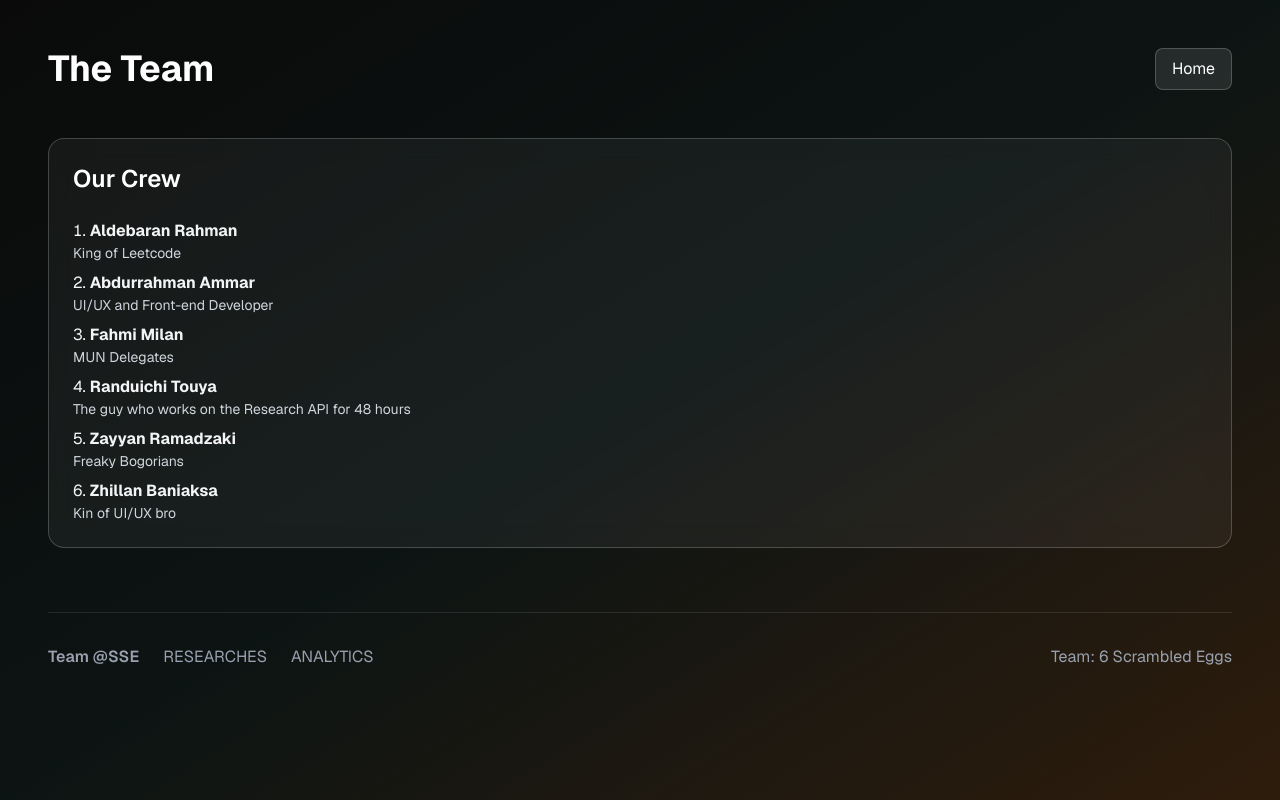
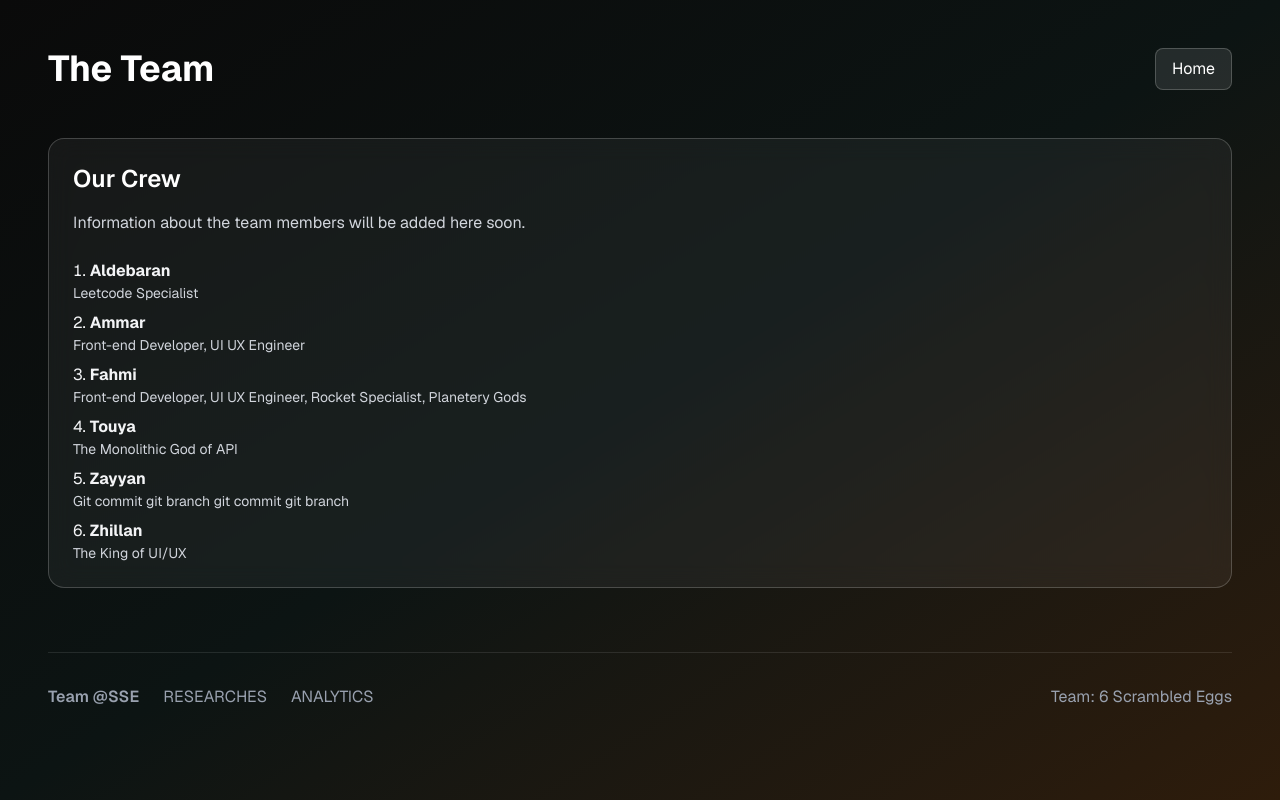
Before and after one commit to zh4ck/hackathon, a Next.js app: page /AboutUs in a window 1280 px wide. Built offline with nearby package versions, Linux system fonts and the light colour scheme.

Commit message:
vercel fix

```diff
--- a/app/AboutUs/page.tsx
+++ b/app/AboutUs/page.tsx
@@ -1,4 +1,6 @@
 "use client";
+
+import Link from "next/link";
 
 export default function AboutUs() {
   return (
@@ -6,36 +8,40 @@ export default function AboutUs() {
       <div className="max-w-7xl mx-auto">
         <header className="mb-12 flex items-center justify-between">
           <h1 className="text-4xl font-bold">The Team</h1>
-          <a href="/" className="px-4 py-2 rounded-lg bg-white/10 border border-white/20 hover:bg-white/15 transition-colors">Home</a>
+          <Link href="/" className="px-4 py-2 rounded-lg bg-white/10 border border-white/20 hover:bg-white/15 transition-colors">Home</Link>
         </header>
 
         <main>
           <div className="bg-white/5 border border-white/20 rounded-2xl p-6 backdrop-blur-md">
             <h2 className="text-2xl font-semibold mb-4">Our Crew</h2>
+            <p className="text-gray-300">
+              Information about the team members will be added here soon.
+            </p>
+
             <ol className="mt-6 list-decimal list-inside space-y-2 text-gray-100">
               <li>
-                <strong>Aldebaran Rahman</strong>
-                <div className="text-sm text-gray-300">King of Leetcode</div>
+                <strong>Aldebaran</strong>
+                <div className="text-sm text-gray-300">Leetcode Specialist</div>
               </li>
               <li>
-                <strong>Abdurrahman Ammar</strong>
-                <div className="text-sm text-gray-300">UI/UX and Front-end Developer</div>
+                <strong>Ammar</strong>
+                <div className="text-sm text-gray-300">Front-end Developer, UI UX Engineer</div>
               </li>
               <li>
-                <strong>Fahmi Milan</strong>
-                <div className="text-sm text-gray-300">MUN Delegates</div>
+                <strong>Fahmi</strong>
+                <div className="text-sm text-gray-300">Front-end Developer, UI UX Engineer, Rocket Specialist, Planetery Gods</div>
               </li>
               <li>
-                <strong>Randuichi Touya</strong>
-                <div className="text-sm text-gray-300">The guy who works on the Research API for 48 hours</div>
+                <strong>Touya</strong>
+                <div className="text-sm text-gray-300">The Monolithic God of API</div>
               </li>
               <li>
-                <strong>Zayyan Ramadzaki</strong>
-                <div className="text-sm text-gray-300">Freaky Bogorians</div>
+                <strong>Zayyan</strong>
+                <div className="text-sm text-gray-300">Git commit git branch git commit git branch</div>
               </li>
               <li>
-                <strong>Zhillan Baniaksa</strong>
-                <div className="text-sm text-gray-300">Kin of UI/UX bro</div>
+                <strong>Zhillan</strong>
+                <div className="text-sm text-gray-300">The King of UI/UX</div>
               </li>
             </ol>
 
--- a/app/ResearchHub/page.tsx
+++ b/app/ResearchHub/page.tsx
@@ -21,12 +21,14 @@ const SearchIcon = () => (
   </svg>
 );
 
+type SourceItem = string | { [key: string]: unknown } | null | undefined;
+
 // Main App Component
 export default function App() {
   const [query, setQuery] = useState("");
   const [loading, setLoading] = useState(false);
   const [answer, setAnswer] = useState<string | null>(null);
-  const [sources, setSources] = useState<any[]>([]);
+  const [sources, setSources] = useState<SourceItem[]>([]);
   const [topic, setTopic] = useState<string>("");
 
   const doSearch = async (q: string) => {
@@ -46,9 +48,10 @@ export default function App() {
       if (!res.ok) throw new Error(`Search API failed with status ${res.status}`);
 
       const data = await res.json();
+
       // API expected to return { answer: string, sources: string[] }
-      setAnswer(data.answer ?? "No answer returned.");
-      setSources(Array.isArray(data.sources) ? data.sources : []);
+      setAnswer(typeof data.answer === 'string' ? data.answer : 'No answer returned.');
+      setSources(Array.isArray(data.sources) ? data.sources as SourceItem[] : []);
     } catch (err) {
       console.error("Search failed:", err);
       setAnswer("Search failed. Please try again.");
@@ -115,12 +118,12 @@ export default function App() {
                       content = s;
                     } else if (s && typeof s === 'object') {
                       // Common shapes: { pdf: 'url', page: 3 } or { url: '', title: '' }
-                      const url = s.pdf ?? s.url ?? s.link;
+                      const url = (s as { [key: string]: unknown }).pdf ?? (s as { [key: string]: unknown }).url ?? (s as { [key: string]: unknown }).link;
                       if (url && typeof url === 'string') {
-                        const label = s.title ?? url;
+                        const label = (s as { [key: string]: unknown }).title ?? url;
                         content = (
                           <a href={url} target="_blank" rel="noreferrer" className="underline">
-                            {label}
+                            {typeof label === 'string' ? label : url}
                           </a>
                         );
                       } else {
--- a/app/page.tsx
+++ b/app/page.tsx
@@ -37,14 +37,15 @@ export default function Home() {
           // Cache the default assessment result for future use
           sessionStorage.setItem("marsAssessmentDefault", JSON.stringify(data));
           sessionStorage.setItem("marsAssessmentResult", JSON.stringify(data));
-        } catch (e: any) {
+        } catch (e) {
           console.error("Failed to store default assessment", e);
         }
       } else {
         console.error("Default assessment request failed", await res.text());
       }
-    } catch (err: any) {
-      console.error("Default assessment error", err);
+    } catch (err) {
+      if (err instanceof Error) console.error("Default assessment error", err.message);
+      else console.error("Default assessment error", err);
     } finally {
       router.push("/StartJourney");
     }
```
